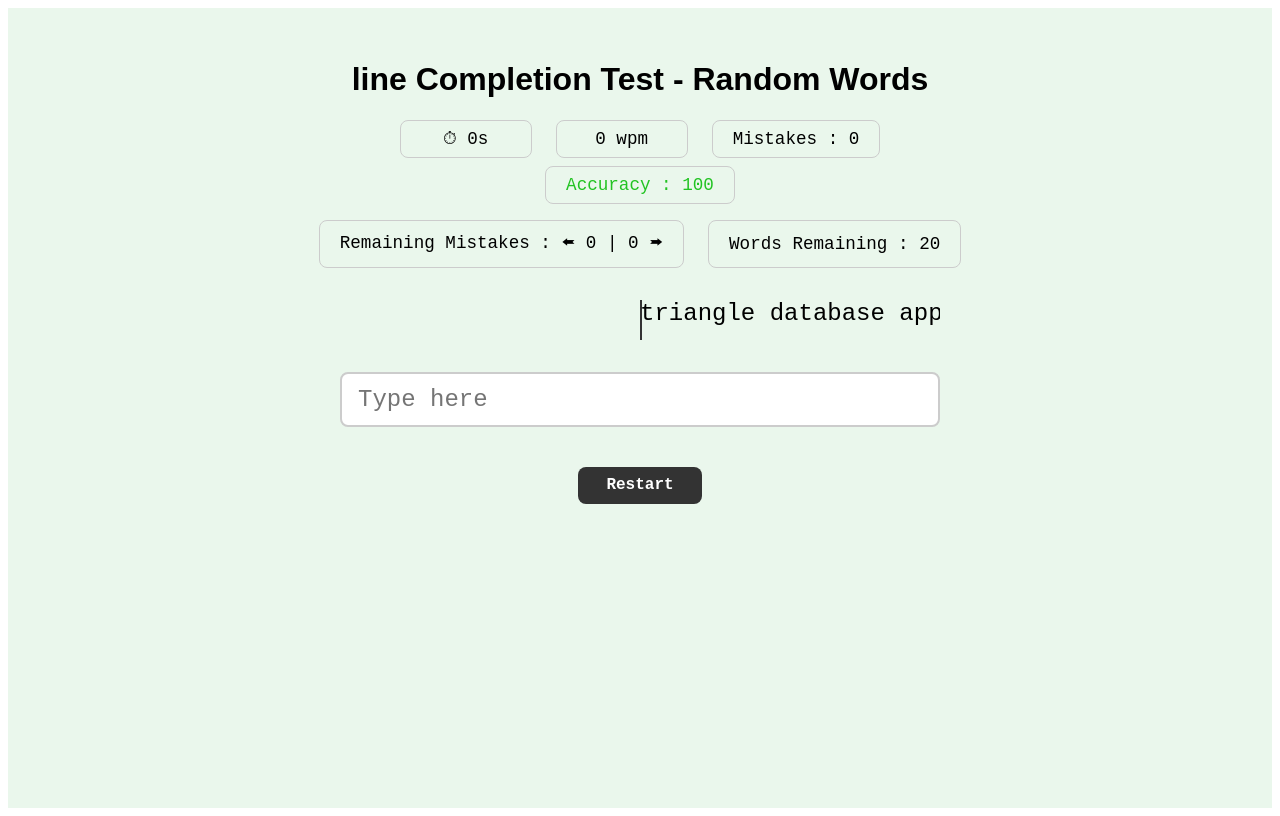
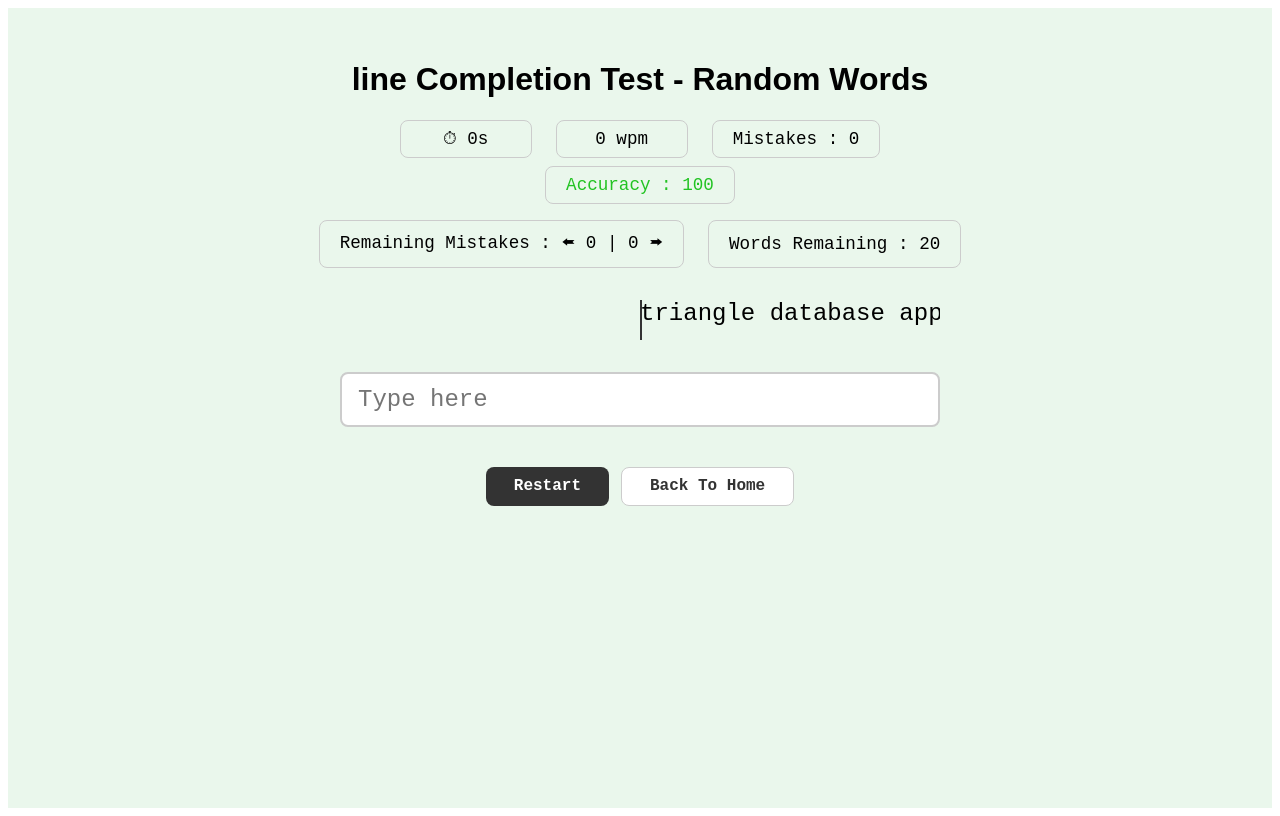
Before and after one commit to PrajuMaharjan/Visual_Typing_Speed_Tester, a React (Vite) app: page /test in a window 1280 px wide. Built offline with nearby package versions, Linux system fonts and the light colour scheme.

Commit message:
Built and implemnented BackButton component which navigates back to Landing page

```diff
--- /dev/null
+++ b/src/components/BackButton.tsx
@@ -0,0 +1,24 @@
+interface BackButtonProps{
+    onClick:()=>void;
+}
+
+export default function BackButton({onClick} : BackButtonProps){
+    return(
+        <button onClick={onClick}
+                style=  {{
+                            padding:"0.6rem 1.75rem",
+                            borderRadius:"8px",
+                            border:"1px solid #ccc",
+                            backgroundColor:"#fff",
+                            color:"#333",
+                            cursor:"pointer",
+                            fontFamily:"monospace",
+                            fontSize:"1rem",
+                            fontWeight:600,
+                            minWidth:"90px"
+                        }}
+        >
+            Back To Home
+        </button>
+    );
+}
--- a/src/pages/TestPage.tsx
+++ b/src/pages/TestPage.tsx
@@ -9,6 +9,7 @@ import WordDisplay from "../components/WordDisplay";
 import WPMCounter from "../components/WPMCounter"
 import TypingInput from "../components/TypingInput";
 import RestartButton from "../components/RestartButton";
+import BackButton from "../components/BackButton";
 import MistakesCounter from "../components/MistakesCounter";
 import RemainingMistakesCounter from "../components/RemainingMistakesCounter";
 import WordsStatCounter from "../components/WordStatsCounter";
@@ -158,9 +159,13 @@ export default function TestPage() {
                                 disabled={finished}
                 />
 
-                <div style={{marginTop:"2.5rem"}}>
+                <div style={{marginTop:"2.5rem",display:"flex",justifyContent:'center',gap:'0.75rem'}}>
+
                     {/* Restart Button */}
                     <RestartButton onClick={handleRestart} />
+
+                    <BackButton onClick={handleBackToHome} />
+
                 </div>
 
                 {/* ResultsModal */}
```
